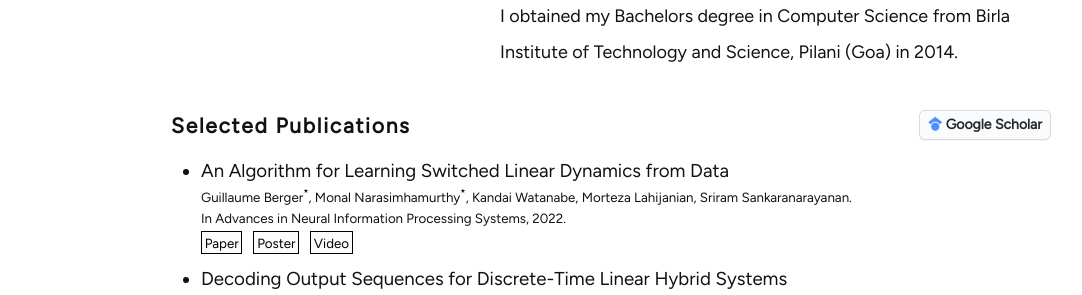
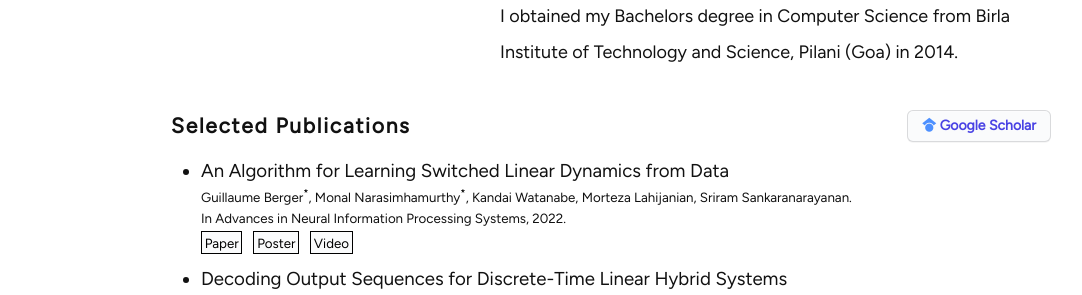
Before and after one commit to monal/monal.github.io, a Jekyll site: the page built from index.html, in a window 1280 px wide. Shown: the part 716-1011 px from the top of the page, without its empty margins (29-1111 px from the left). Built offline with Jekyll 4.4.1, drawn with Linux system fonts in a browser that asks for light colours; nearby versions of some CDN libraries; some web fonts are replaced.

Commit message:
fix layout

```diff
--- a/css/style.scss
+++ b/css/style.scss
@@ -813,7 +813,8 @@ ul.publications li .item-supp a:hover{
   font-weight: 700;
   line-height: 20px;
   list-style: none;
-  padding: 4px 8px;
+  padding: 4px 14px;
+  max-height: 32px;
   position: relative;
   transition: background-color 0.2s cubic-bezier(0.3, 0, 0.5, 1);
   user-select: none;
@@ -940,7 +941,6 @@ ul.publications li .item-supp a:hover{
   margin-right: 1px auto;
   margin-left: auto;
   float: right;
-  text-decoration: none;
 }
 
 .item-title {
--- a/index.html
+++ b/index.html
@@ -49,10 +49,11 @@ layout: default
 <div class="publications">
   <div style="display: flex; width: 100%;">
     <h3 class="section-title">Selected Publications</h3>
-    <a href="https://scholar.google.com/citations?user=5sVrpGAAAAAJ" class="gscholar" style="text-decoration: none;">
-      <button class="button-4">
+      <button class="button-4" style="margin-right: 0 auto; margin-left: auto;">
+        <a href="https://scholar.google.com/citations?user=5sVrpGAAAAAJ" style="text-decoration: none">
       <i class="fa-brands fa-google-scholar" style="color: #4D90FF;"></i>
-      <span style="text-decoration: none;">Google Scholar</span>
+      <span>Google Scholar</span>
+    </a>
       </button>
     </a>
   </div>
```
Also changed, not shown: 3 other files.
